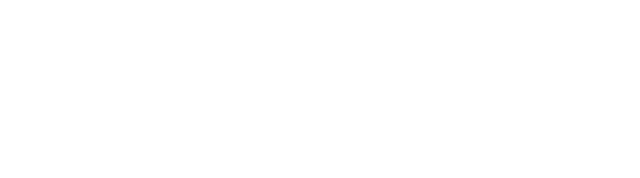
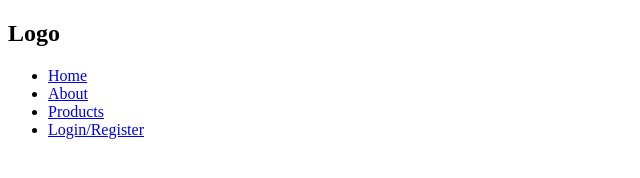
Before and after one commit to AlirezaAghaee1996/scss-project, a plain HTML site: page index.html in a window 1280 px wide. Shown: the whole page, without its empty margins (0-640 px from the left). Drawn offline with Linux system fonts and the light colour scheme.

Commit message:
create navbar html

```diff
--- a/index.html
+++ b/index.html
@@ -6,6 +6,24 @@
     <title>Document</title>
 </head>
 <body>
-
+    <header>
+        <nav>
+            <h1>Logo</h1>
+            <ul>
+                <li><a href="#">
+                    Home
+                </a></li>
+                <li><a href="#">
+                    About
+                </a></li>
+                <li><a href="#">
+                    Products
+                </a></li>
+                <li><a href="#">
+                    Login/Register
+                </a></li>
+            </ul>
+        </nav>
+    </header>
 </body>
 </html>
```
